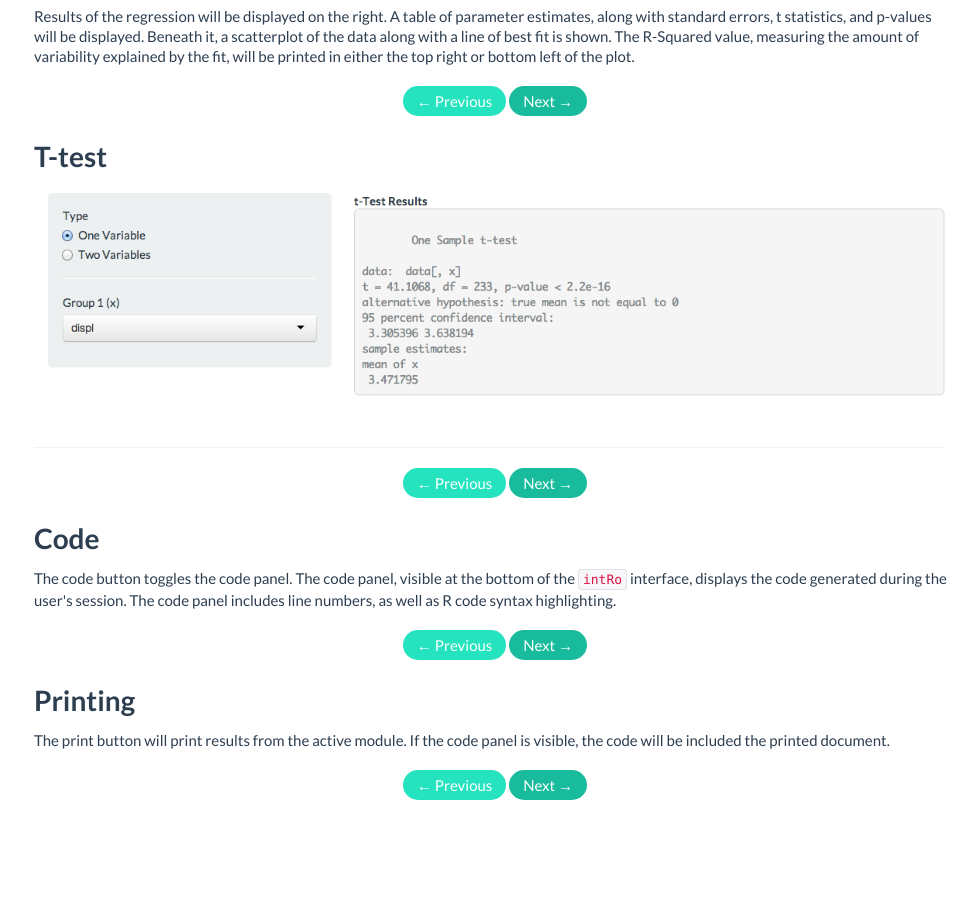
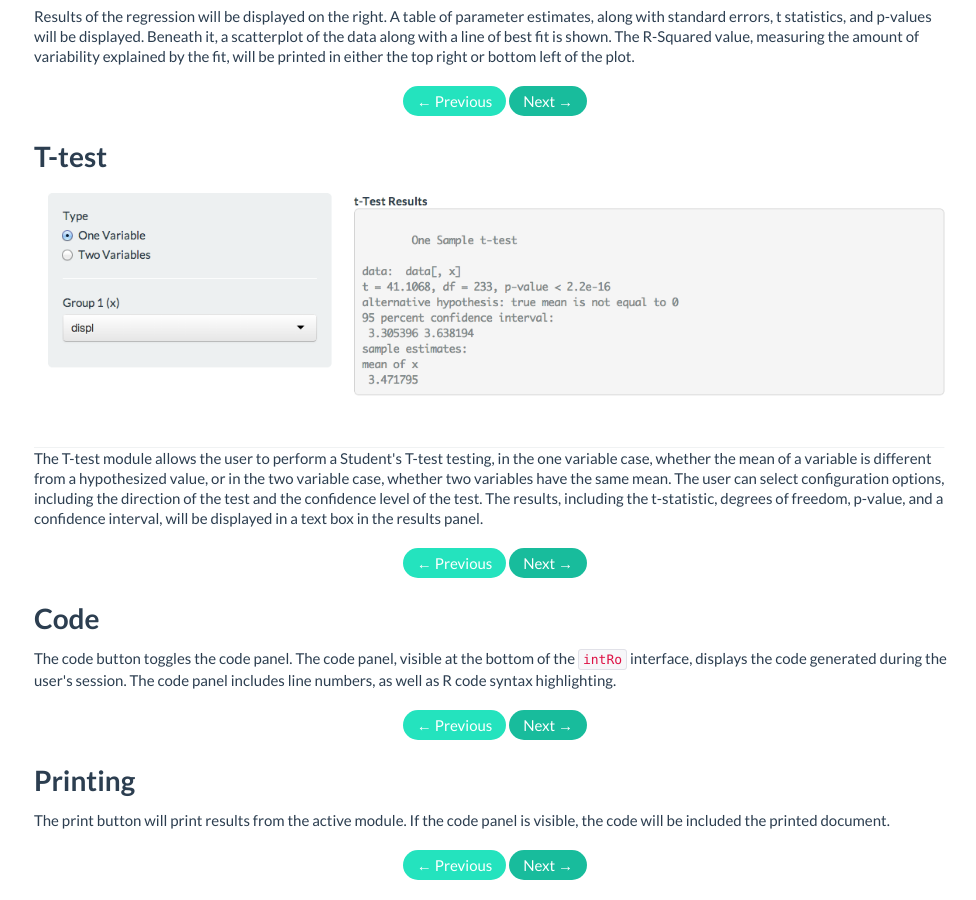
Before and after one commit to gammarama/intRo, a Jekyll site: the page built from index.html, in a window 1280 px wide and 900 px high, scrolled down 4433 px. Shown: the whole window, without its empty margins (304-1280 px from the left). Built offline with Jekyll 4.4.1, drawn with Linux system fonts in a browser that asks for light colours; nearby versions of some CDN libraries; Markdown is read by kramdown in place of the engine named in the settings; before the commit the page ends 5253 px from its top, so only the background shows below that.

Commit message:
T-Test documentation

```diff
--- a/_includes/t-test.html
+++ b/_includes/t-test.html
@@ -1,3 +1,5 @@
 <h3>T-test</h3>
 
 <img src="{{ site.baseurl }}/images/T-test_module.png" align="center" width="100%">
+
+<p>The T-test module allows the user to perform a Student's T-test testing, in the one variable case, whether the mean of a variable is different from a hypothesized value, or in the two variable case, whether two variables have the same mean. The user can select configuration options, including the direction of the test and the confidence level of the test. The results, including the t-statistic, degrees of freedom, p-value, and a confidence interval, will be displayed in a text box in the results panel.</p>
```
